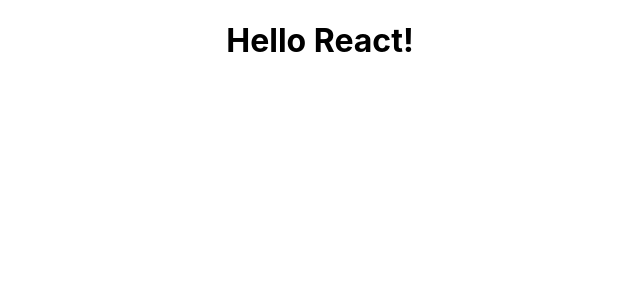
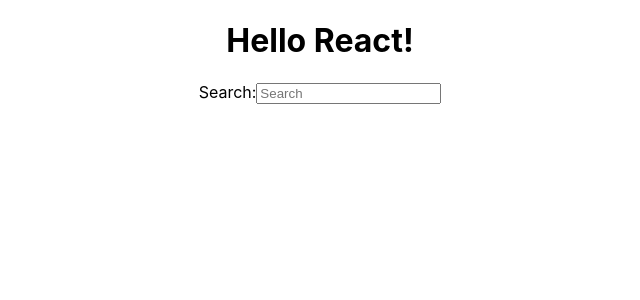
Before and after one commit to dgoceva/UKTC-React-II, a React (Create React App) app in the folder my-app/: page / in a window 1280 px wide. Shown: the top 300 px of the page, without its empty margins (320-960 px from the left). Built offline with nearby package versions, Linux system fonts and the light colour scheme.

Commit message:
search added

```diff
--- a/my-app/src/App.js
+++ b/my-app/src/App.js
@@ -6,6 +6,9 @@
   return (
     <div className="App">
       <h1>Hello {title}!</h1>
+
+      <label htmlFor="search">Search:</label>
+      <input type="text" id="search" placeholder="Search" />
     </div>
   );
 }
```
